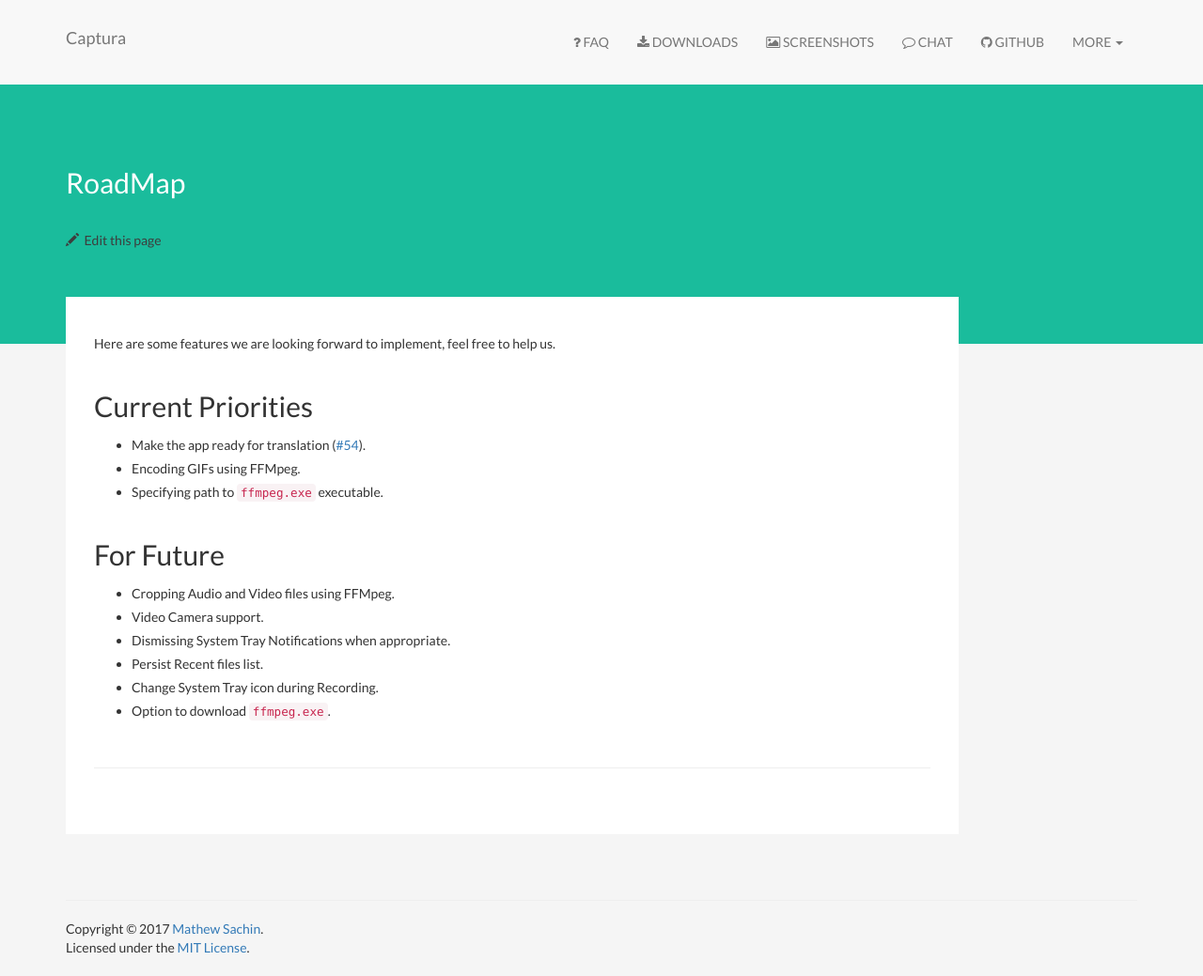
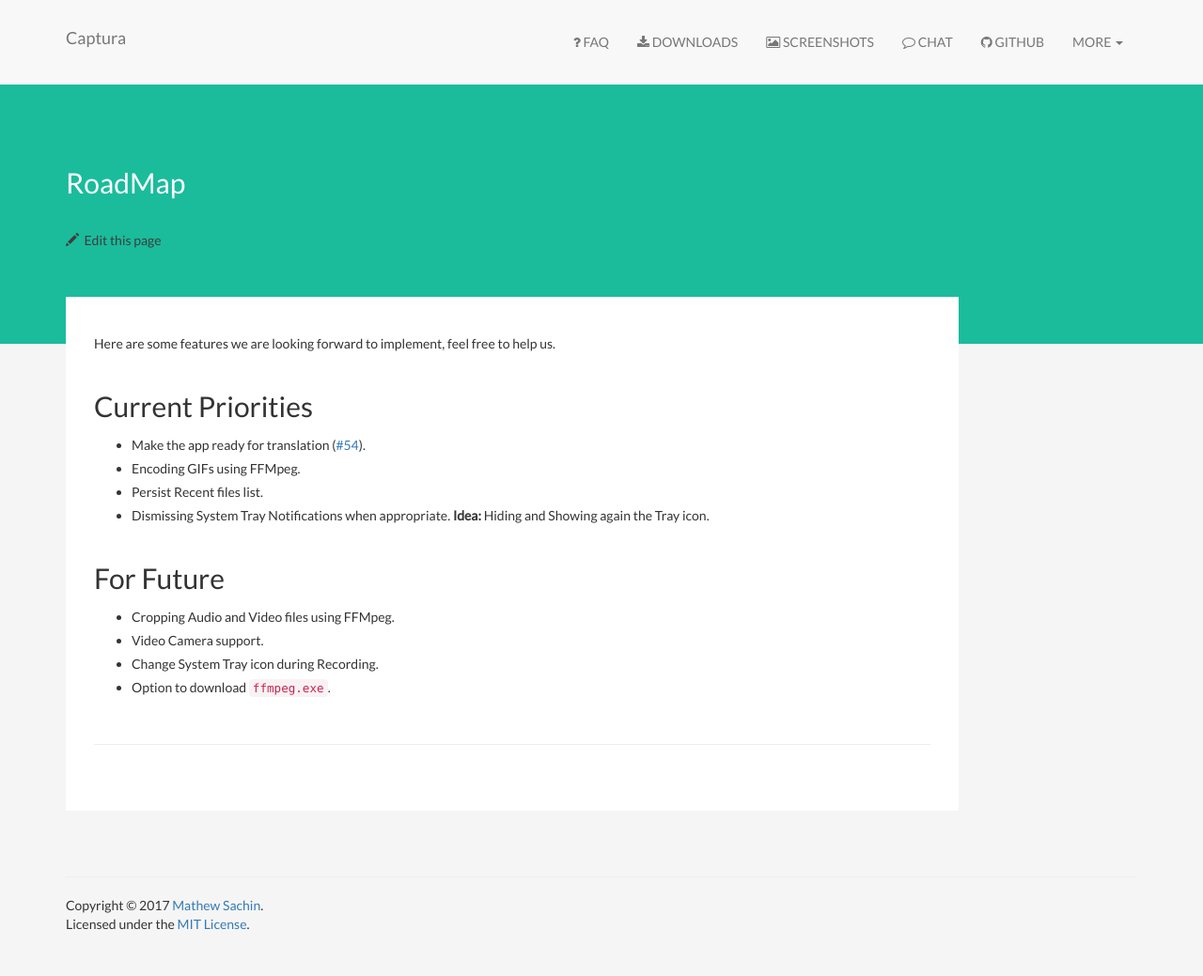
Before and after one commit to MathewSachin/Captura, a Jekyll site: the page built from RoadMap.md, in a window 1280 px wide. Shown: the whole page at 94% size. Built offline with Jekyll 4.4.1, drawn with Linux system fonts in a browser that asks for light colours; nearby versions of some CDN libraries; comment, search, counter and statistics services are not loaded; after the commit the page ends 1014 px from its top, so only the background shows below that.

Commit message:
Update RoadMap

```diff
--- a/RoadMap.md
+++ b/RoadMap.md
@@ -9,12 +9,11 @@
 ## Current Priorities
 - Make the app ready for translation ([#54](https://github.com/MathewSachin/Captura/pull/54)).
 - Encoding GIFs using FFMpeg.
-- Specifying path to `ffmpeg.exe` executable.
+- Persist Recent files list.
+- Dismissing System Tray Notifications when appropriate. **Idea:** Hiding and Showing again the Tray icon.
 
 ## For Future
 - Cropping Audio and Video files using FFMpeg.
 - Video Camera support.
-- Dismissing System Tray Notifications when appropriate.
-- Persist Recent files list.
 - Change System Tray icon during Recording.
 - Option to download `ffmpeg.exe`.
```
